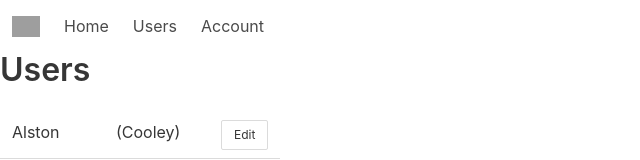
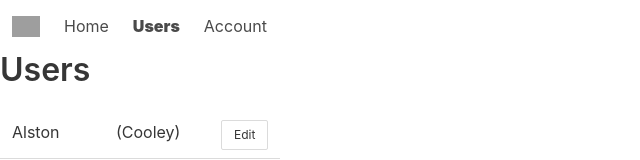
Before and after one commit to evpozdniakov/vuejs-course-2, a Vue app: page /users in a window 1280 px wide. Shown: the top 160 px of the page, without its empty margins (0-640 px from the left). Built offline with nearby package versions, Linux system fonts and the light colour scheme; data requests are answered from the project's data file; grey boxes are pictures that could not be loaded.

Commit message:
Highlight active menu item

```diff
--- a/src/components/Navbar.vue
+++ b/src/components/Navbar.vue
@@ -8,10 +8,18 @@
 
     <div class="navbar-menu">
       <div class="navbar-start">
-        <a class="navbar-item" href="/">Home</a>
-        <a class="navbar-item" href="/users">Users</a>
-        <a class="navbar-item" href="/account">Account</a>
+        <router-link class="navbar-item" to="/" exact>Home</router-link>
+        <router-link class="navbar-item" to="/users">Users</router-link>
+        <router-link class="navbar-item" to="/account">Account</router-link>
       </div>
     </div>
   </nav>
 </template>
+
+<script></script>
+
+<style>
+a.navbar-item.router-link-active {
+  font-weight: 900;
+}
+</style>
```
